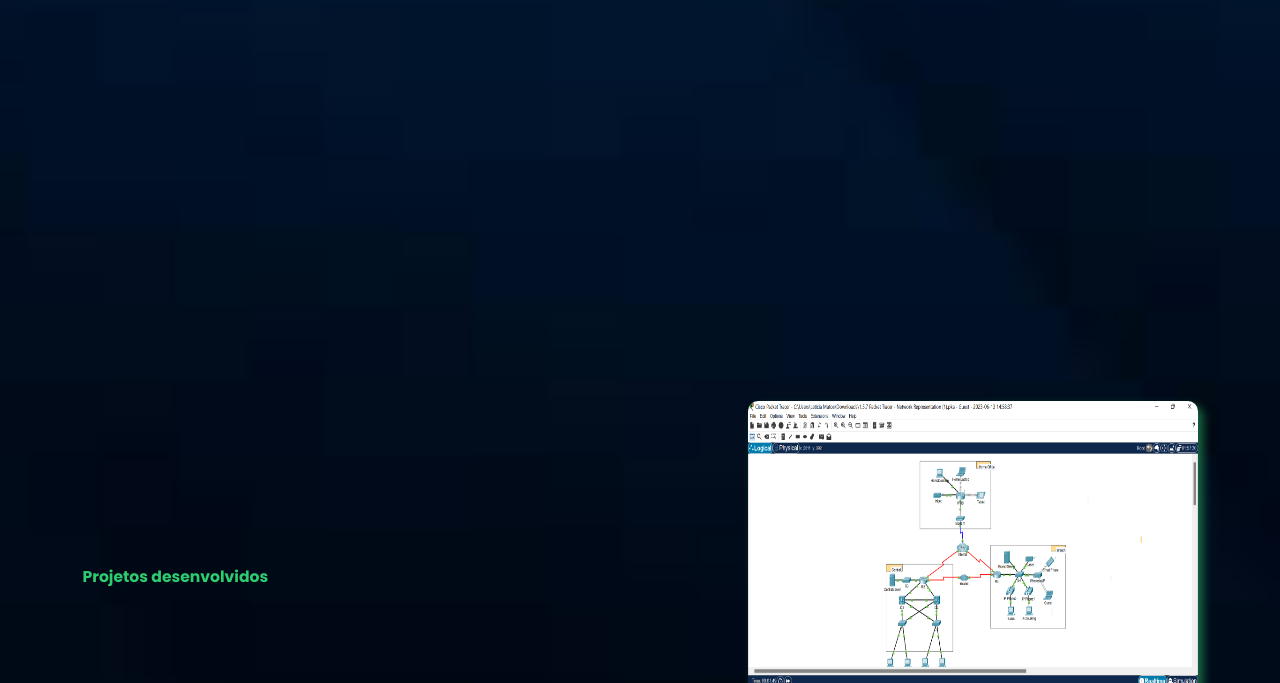
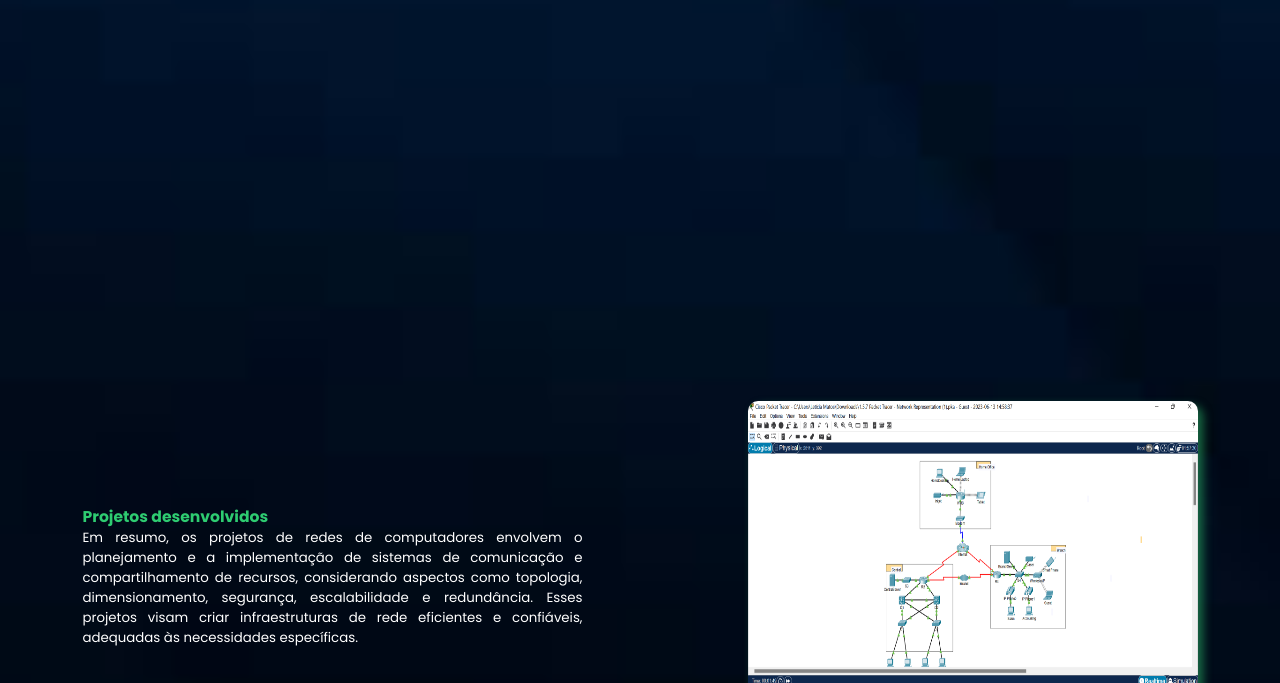
Before and after one commit to Leticiamatos22/avaliacaoFinal, a plain HTML site: page Redes/redes.html in a window 1280 px wide. Shown: the part 2224-2907 px from the top of the page. Drawn offline with Linux system fonts and the light colour scheme; grey boxes are pictures that could not be loaded.

Commit message:
atualizado

```diff
--- a/Redes/redes.html
+++ b/Redes/redes.html
@@ -95,7 +95,11 @@
                     <div class="texto">
                         <h3 id="typing-text">Projetos desenvolvidos</h3>
                             <p style="color: white;width: 500px; text-align: justify;">
-
+                                Em resumo, os projetos de redes de computadores envolvem o planejamento e
+                                 a implementação de sistemas de comunicação e compartilhamento de recursos,
+                                 considerando aspectos como topologia, dimensionamento, segurança, escalabilidade
+                                 e redundância. Esses projetos visam criar infraestruturas de rede eficientes e
+                                 confiáveis, adequadas às necessidades específicas.
                             </p>
                     </div>
                     <div class="scroll-snap-cartao">
```
